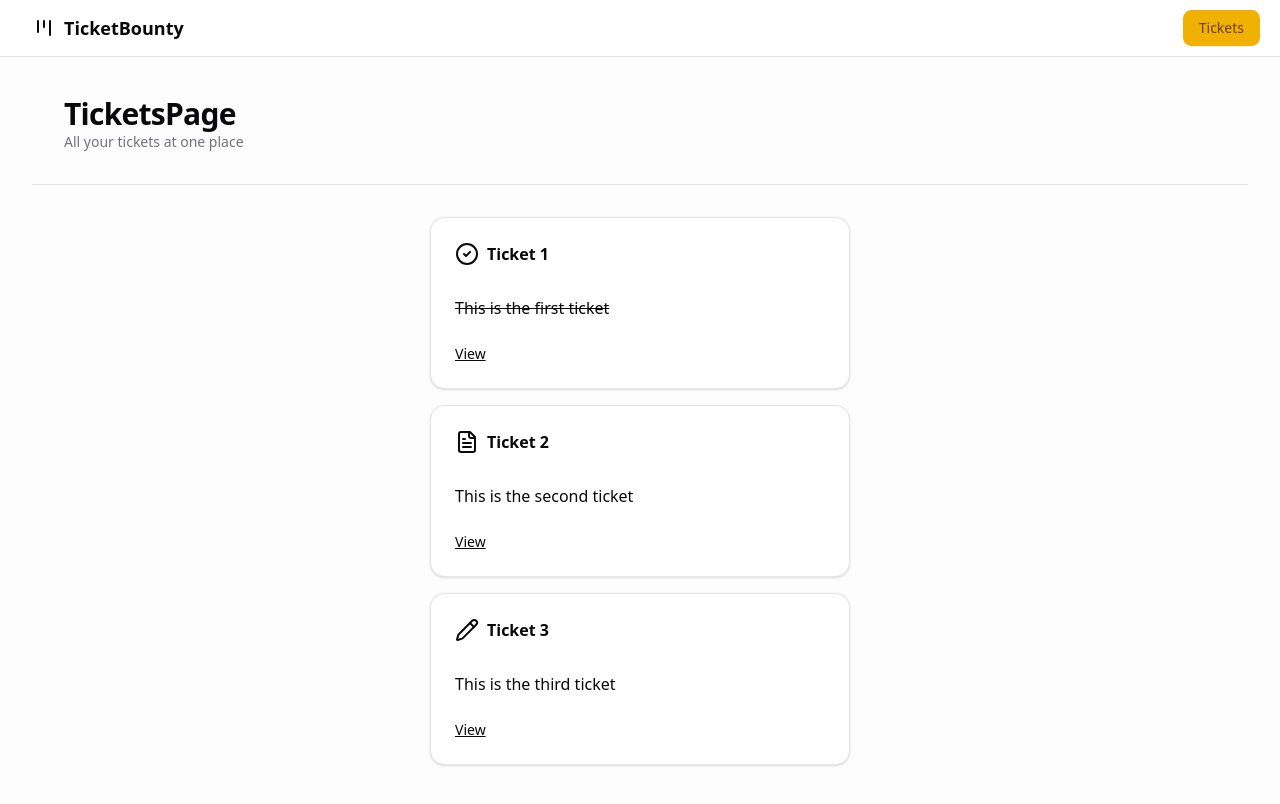
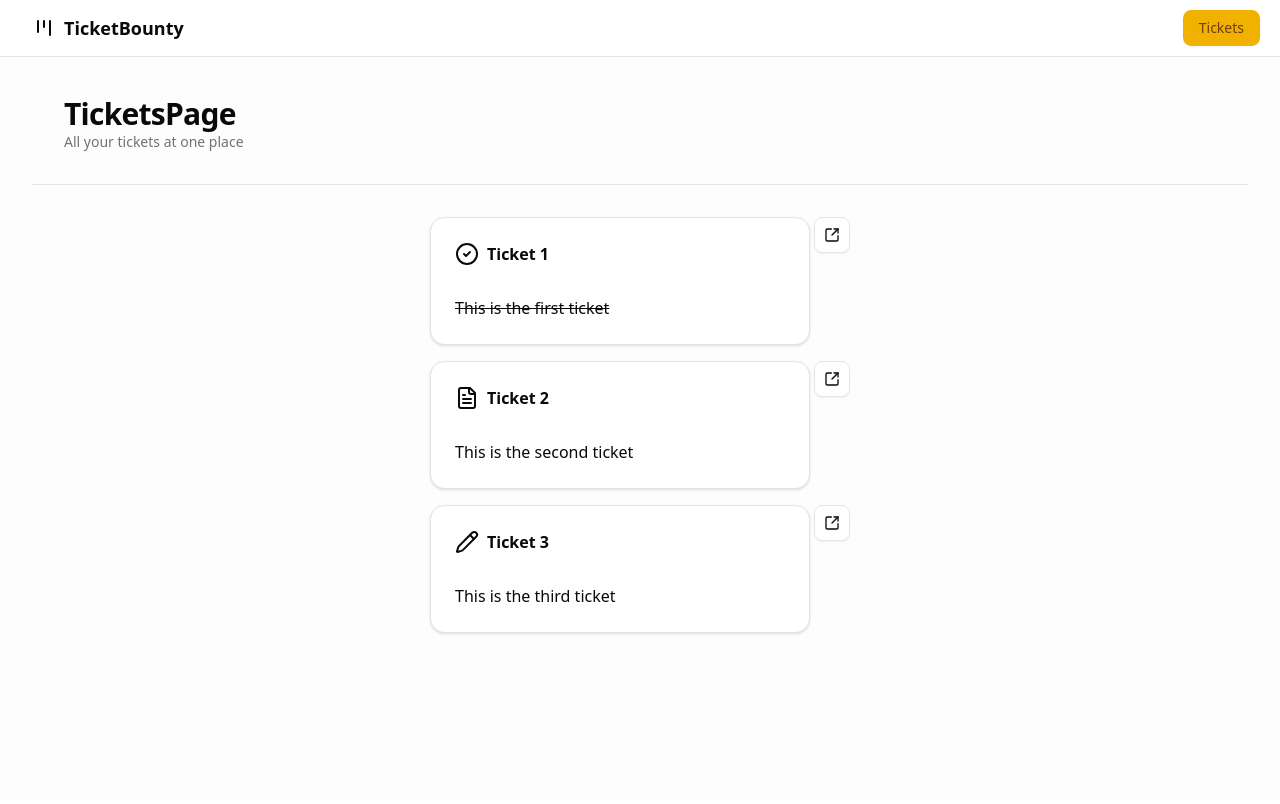
Before and after one commit to GeekyGuang/the-road-to-next, a Next.js app: page /tickets in a window 1280 px wide. Shown: the top 804 px of the page. Built offline with nearby package versions, Linux system fonts and the light colour scheme.

Commit message:
feat: 更新 ticket-item 组件布局，添加详细按钮
- 重构 ticket-item 组件以使用新的布局
- 添加详细按钮以增强用户导航体验

```diff
--- a/src/features/ticket/components/ticket-item.tsx
+++ b/src/features/ticket/components/ticket-item.tsx
@@ -1,14 +1,24 @@
 import clsx from "clsx";
+import { LucideSquareArrowOutUpRight } from "lucide-react";
 import Link from "next/link";
-import { Card, CardContent, CardFooter, CardHeader, CardTitle } from "@/components/ui/card";
+import { Button } from "@/components/ui/button";
+import { Card, CardContent, CardHeader, CardTitle } from "@/components/ui/card";
 import { TICKET_ICONS } from "@/features/ticket/constants";
 import { Ticket } from "@/features/ticket/types";
 import { ticketPath } from "@/paths";
 
 const TicketItem = ({ ticket }: { ticket: Ticket }) => {
+  const detailButton = (
+    <Button variant="outline" size="icon" asChild>
+      <Link href={ticketPath(ticket.id)}>
+        <LucideSquareArrowOutUpRight className="w-4 h-4" />
+      </Link>
+    </Button>
+  )
   return (
+    <div className="w-full max-w-[420px] flex-1 flex gap-x-1">
       <Card
-      className="w-full max-w-[420px]"
+        className="w-full"
       >
         <CardHeader>
           <CardTitle className="flex items-center gap-x-2">
@@ -21,10 +31,11 @@
             "line-through": ticket.status === "DONE",
           })}>{ticket.content}</span>
         </CardContent>
-      <CardFooter>
-        <Link href={ticketPath(ticket.id)} className="text-sm underline">View</Link>
-      </CardFooter>
       </Card>
+      <div className="flex flex-col gap-y-1">
+        {detailButton}
+      </div>
+    </div>
   )
 }
 
```
Lines whose indentation alone changed are shown as unchanged.
